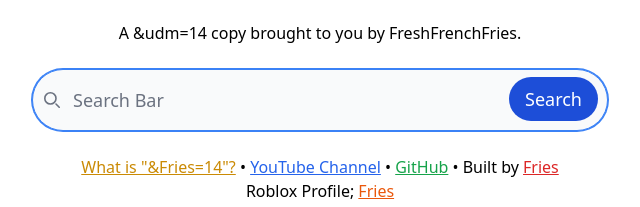
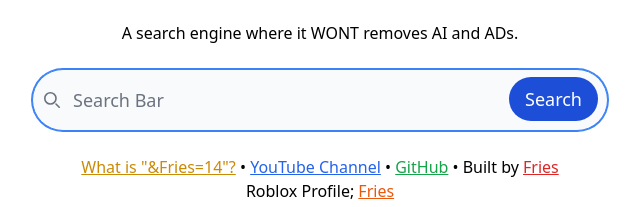
Before and after one commit to Fries-byte/Fries-14-v2.1.3, a plain HTML site: page FriesFree.html in a window 1280 px wide. Shown: the part 180-387 px from the top of the page, 320-960 px from the left. Drawn offline with nearby package versions, Linux system fonts and the light colour scheme.

Commit message:
Update FriesFree.html

```diff
--- a/FriesFree.html
+++ b/FriesFree.html
@@ -37,7 +37,7 @@ CODE HAS BEEN MODIFIED BY FRIES | github.com/fries-byte
     <div class="search-box max-w-md lg:max-w-xl m-auto align-middle">
       <h1 class="dark:text-white"><a href="#"><img src="LogoFries-14.png" alt="&udm=14: Not The Real Version -Fries"></a></h1>
       <div class="py-6 text-center mx-6 text-sm lg:text-base">
-        <p>A &udm=14 copy brought to you by FreshFrenchFries.</p>
+        <p>A search engine where it WONT removes AI and ADs.</p>
       </div>
       <form class="max-w-xl mx-auto" action="" method="get" onsubmit="searchFormHandler(event)">
         <input type="hidden" name="udm" value="14">
```
